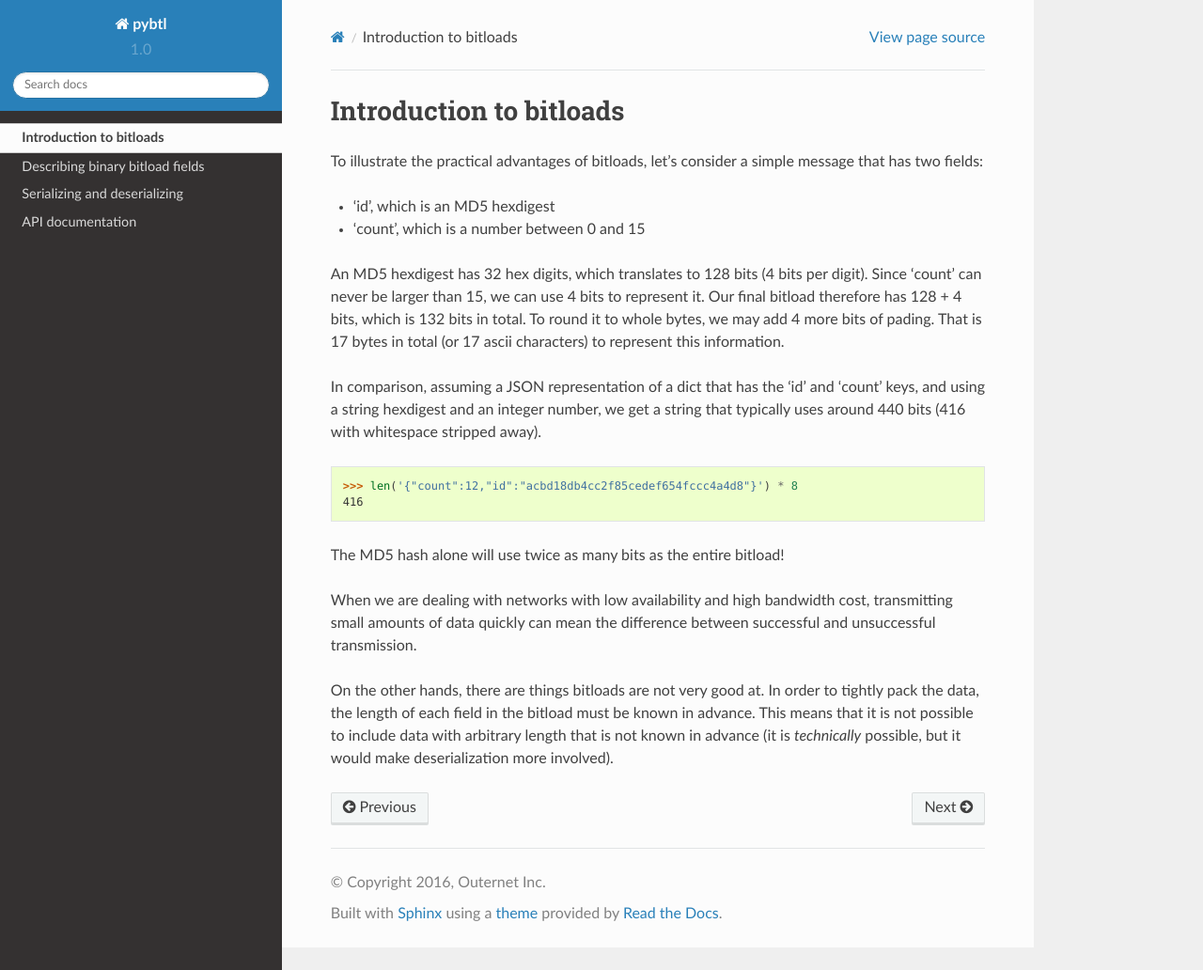
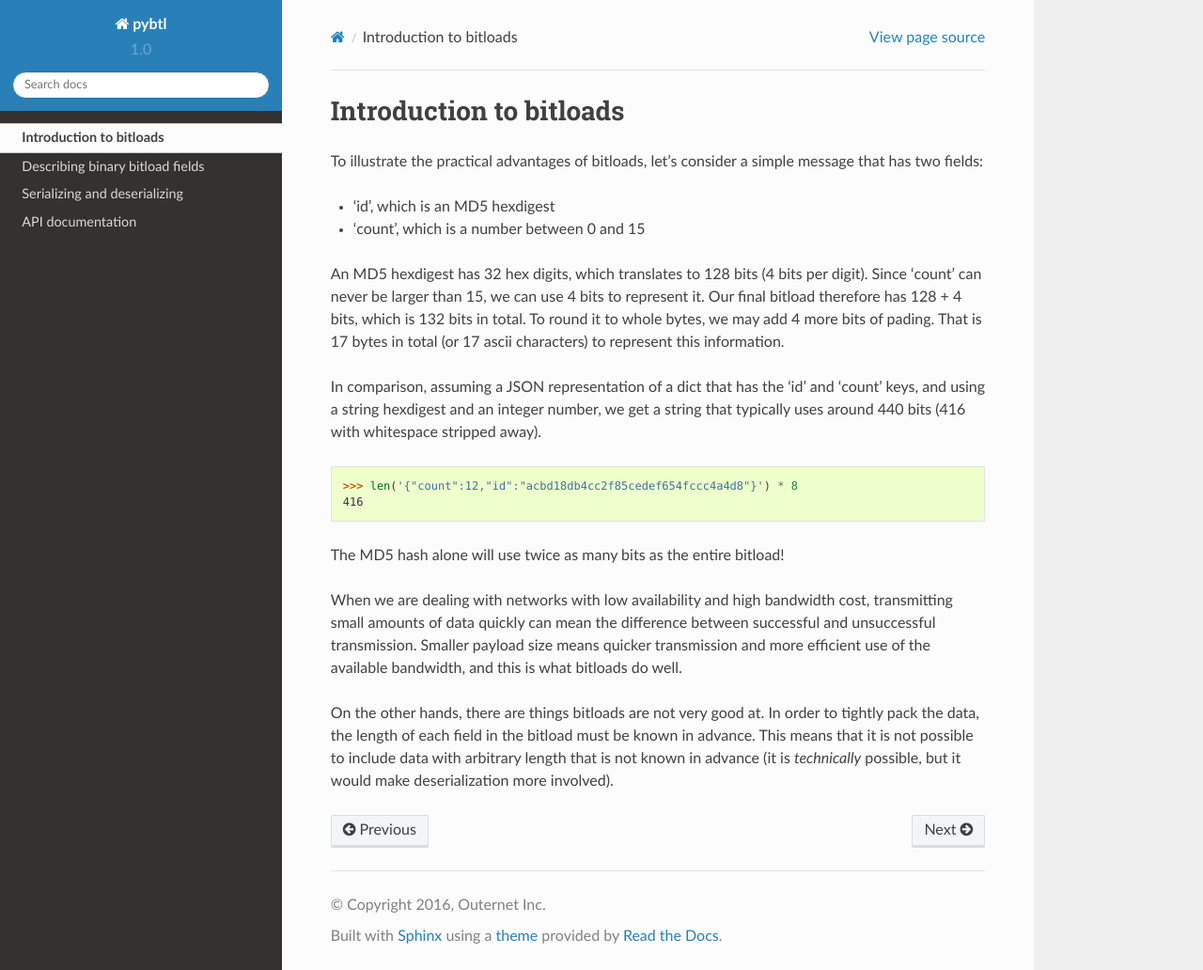
Before and after one commit to Othernet-Project/pybtl, a Sphinx documentation site: the page built from docs/source/introduction.rst, in a window 1280 px wide and 1032 px high. Shown: the whole window at 94% size. Built offline with Sphinx 7.4.7 and the Read the Docs theme 2.0.0, drawn with Linux system fonts in a browser that asks for light colours.

Commit message:
Explain why bitloads are good
Signed-off-by: Branko Vukelic <branko@outernet.is>

```diff
--- a/docs/source/introduction.rst
+++ b/docs/source/introduction.rst
@@ -26,7 +26,9 @@
 
 When we are dealing with networks with low availability and high bandwidth
 cost, transmitting small amounts of data quickly can mean the difference
-between successful and unsuccessful transmission.
+between successful and unsuccessful transmission. Smaller payload size means
+quicker transmission and more efficient use of the available bandwidth, and
+this is what bitloads do well.
 
 On the other hands, there are things bitloads are not very good at. In order to
 tightly pack the data, the length of each field in the bitload must be known in
```
